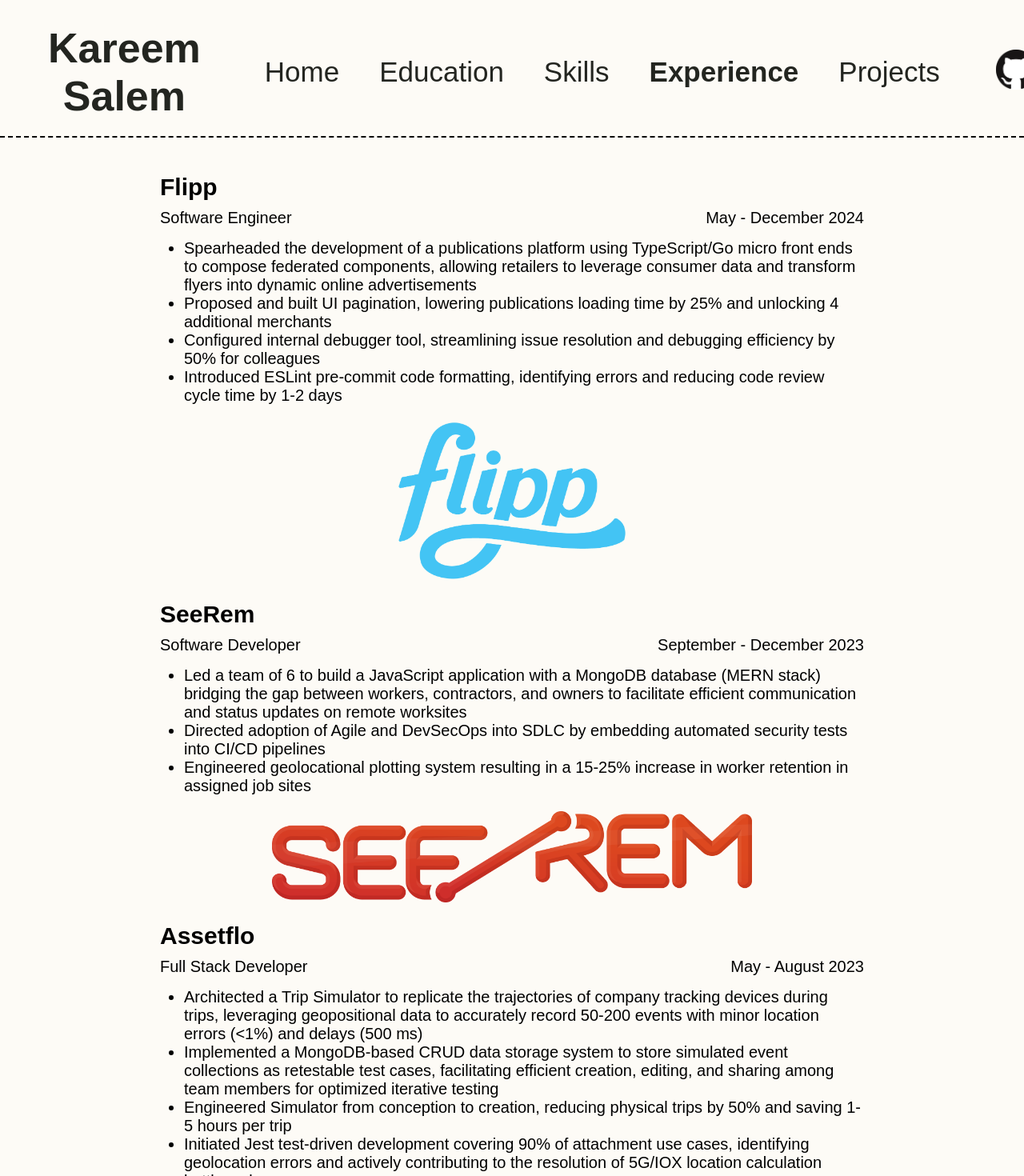
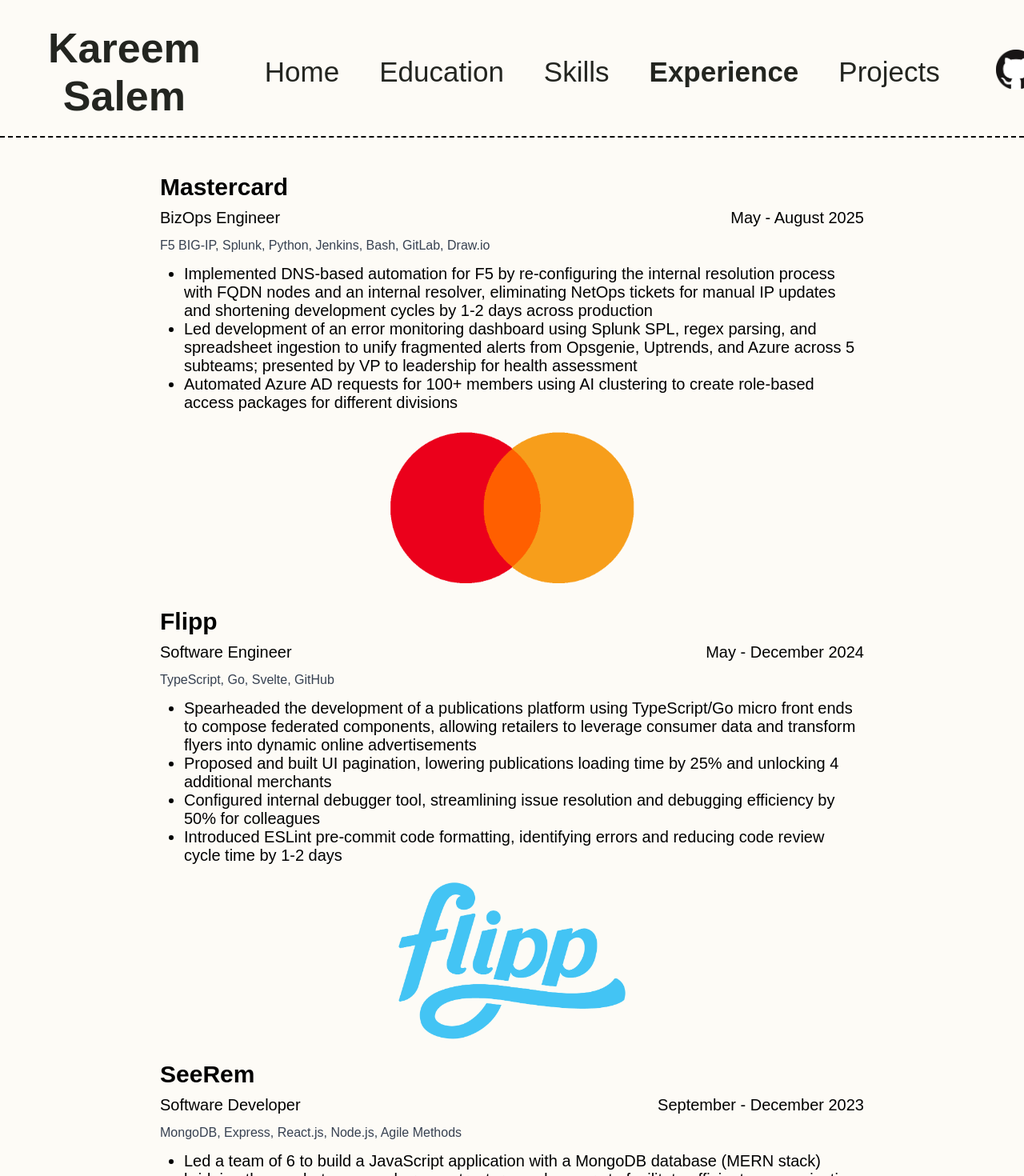
Before and after one commit to KareemSalem7/personal_website, a React (Create React App) app: page /exppage in a window 1280 px wide. Shown: the top 1470 px of the page at 80% size. Built offline with nearby package versions, Linux system fonts and the light colour scheme.

Commit message:
final touches

```diff
--- a/src/presentation/pages/Exp.js
+++ b/src/presentation/pages/Exp.js
@@ -3,7 +3,7 @@
 import AssetfloLogo from '../../assets/AssetfloLogo.png';
 import SeeRemLogo from '../../assets/seeRemLogo.png';
 import FlippLogo from '../../assets/flippLogo.png';
-// import MastercardLogo from '../../assets/mastercardLogo.png';
+import MastercardLogo from '../../assets/mastercardLogo.png';
 
 import React from 'react';
 
@@ -12,25 +12,29 @@
     <div className="Page">
       <Header activePage={4} />
       <main className="exp-container">
-      {/* <div className="header-container">
+        <div className="header-container">
           <h2 style={{ marginBottom: '10px' }}>Mastercard</h2>
           <div className="job-details">
             <span className="left">BizOps Engineer</span>
             <span style={{ marginBottom: '10px' }} className="right">May - August 2025</span>
           </div>
+          <div className="job-skills">F5 BIG-IP, Splunk, Python, Jenkins, Bash, GitLab, Draw.io</div>
         </div>
         <ul>
-          <li>TBD</li>
+          <li>Implemented DNS-based automation for F5 by re-configuring the internal resolution process with FQDN nodes and an internal resolver, eliminating NetOps tickets for manual IP updates and shortening development cycles by 1-2 days across production</li>
+          <li>Led development of an error monitoring dashboard using Splunk SPL, regex parsing, and spreadsheet ingestion to unify fragmented alerts from Opsgenie, Uptrends, and Azure across 5 subteams; presented by VP to leadership for health assessment</li>
+          <li>Automated Azure AD requests for 100+ members using AI clustering to create role-based access packages for different divisions</li>
         </ul>
 
-        <img src={MastercardLogo} style={{ maxHeight: '200px', width: 'auto', marginBottom: '50px', margin: '0 auto', display: 'block' }} alt="Mastercard Logo" /> */}
+        <img src={MastercardLogo} style={{ maxHeight: '200px', width: 'auto', marginBottom: '50px', margin: '0 auto', display: 'block' }} alt="Mastercard Logo" />
 
-      <div className="header-container">
+        <div className="header-container">
           <h2 style={{ marginBottom: '10px' }}>Flipp</h2>
           <div className="job-details">
             <span className="left">Software Engineer</span>
             <span style={{ marginBottom: '10px' }} className="right">May - December 2024</span>
           </div>
+          <div className="job-skills">TypeScript, Go, Svelte, GitHub</div>
         </div>
         <ul>
           <li>Spearheaded the development of a publications platform using TypeScript/Go micro front ends to compose federated components, allowing retailers to leverage consumer data and transform flyers into dynamic online advertisements</li>
@@ -47,6 +51,7 @@
             <span className="left">Software Developer</span>
             <span style={{ marginBottom: '10px' }} className="right">September - December 2023</span>
           </div>
+          <div className="job-skills">MongoDB, Express, React.js, Node.js, Agile Methods</div>
         </div>
         <ul>
           <li>Led a team of 6 to build a JavaScript application with a MongoDB database (MERN stack) bridging the gap between workers, contractors, and owners to facilitate efficient communication and status updates on remote worksites</li>
@@ -62,6 +67,7 @@
             <span className="left">Full Stack Developer</span>
             <span style={{ marginBottom: '10px' }} className="right">May - August 2023</span>
           </div>
+          <div className="job-skills">Python, React.js, MongoDB, MQTT</div>
         </div>
         <ul>
           <li>Architected a Trip Simulator to replicate the trajectories of company tracking devices during trips, leveraging geopositional data to accurately record 50-200 events with minor location errors (&lt;1%) and delays (500 ms)</li>
--- a/src/presentation/pages/Home.js
+++ b/src/presentation/pages/Home.js
@@ -21,8 +21,8 @@
         <div className="about-me-section">
           <h2 style={{ marginBottom: '10px', padding: '0' }}>About Me</h2>
           <p style={{ margin: '0', padding: '0' }}>
-          Hola Amigos! I'm a 4th year Computer Science Specialist student at the University
-          of Toronto. I have a passion for full stack application and enjoy creating solutions to optimize problems
+          Hola Amigos! I'm a 5th year Computer Science Specialist student at the University
+          of Toronto, based in Burlington, Ontario, Canada. I have a passion for full stack application and enjoy creating solutions to optimize problems
           aswell as fun games for people to enjoy. I'm Egyptian <span role="img" aria-label="rocket">🇪🇬</span> and for
           fun I enjoy playing soccer, exercising, reading, and cooking. Here you can check out my education, skills,
           experience, and projects.
--- a/src/presentation/pages/Proj.js
+++ b/src/presentation/pages/Proj.js
@@ -3,12 +3,41 @@
 import React from 'react';
 import petImage from '../../assets/petImage.png';
 import promptlyImage from '../../assets/promptlyImage.png';
+import fantasyFootballImg from '../../assets/fantasyFootballFC.png';
 
 function Proj() {
   return (
     <div className="Page">
       <Header activePage={5}/>
       <div className="project">
+        <h2>Fantasy Football FC</h2>
+        <div className="project-item">
+          <p className="left">C++, Python, PostgreSQL, Docker, Next.js, Tailwind CSS</p>
+          <p className="right">Feb. 2025 - Present</p>
+        </div>
+        <p>
+          <ul>
+            <li>Created a full-stack Premier League fantasy sports app with Google OAuth, team drafting, player trades, and a global leaderboard.</li>
+            <li>Integrated AI-driven features including team performance and bot trade evaluations, raising weekly roster activity by 30–50%.</li>
+            <li>Built scheduled GitHub Actions workflow to update 700+ players’ data for up-to-date standings and player performance records.</li>
+          </ul>
+        </p>
+        <div className="web-app-preview" style={{ display: 'flex', alignItems: 'center', justifyContent: 'center' }}>
+          <h5 style={{ marginRight: '20px', cursor: 'pointer', display: 'flex', alignItems: 'center', marginBottom:"60px" }}>
+            <a href="https://fantasyfootballfc.netlify.app/" target="_blank" rel="noopener noreferrer" className="link-style">
+              Check it out here <span role="img" aria-label="right arrow">➡️</span>
+            </a>
+          </h5>
+          <a href="https://fantasyfootballfc.netlify.app/" target="_blank" rel="noopener noreferrer">
+            <img
+              src={fantasyFootballImg}
+              alt="Fantasy Football FC Preview"
+              className="web-app-image"
+              style={{ maxHeight: '200px', width: 'auto', marginBottom: '20px', cursor: 'pointer' }}
+            />
+          </a>
+        </div>
+
         <h2>
           <a href="https://csc309-petpal-client.vercel.app/" className="link-style">Pet Adoption Web Application</a>
         </h2>
@@ -53,6 +82,9 @@
           <p className="left">Natural Language Understanding Application</p>
           <p className="right">September - December 2022</p>
         </div>
+        <p style={{ margin: '0 0 8px 0', fontStyle: 'italic' }}>
+          AI Chatbot Analyser | TLI Competition Finalist | JavaScript, AWS, Jest, Babel, Framer Motion, NLP
+        </p>
         <p>
           <ul>
             <li>
@@ -93,6 +125,9 @@
           <p className="left">Financial Chrome Extension</p>
           <p className="right">June - August 2022</p>
         </div>
+        <p style={{ margin: '0 0 8px 0', fontStyle: 'italic' }}>
+          Quick Stocks | Chrome DevTools, JavaScript, HTML/CSS, FinTech
+        </p>
         <p>
           <ul>
             <li>
--- a/src/presentation/styles/Exp.css
+++ b/src/presentation/styles/Exp.css
@@ -32,3 +32,9 @@
 .job-details .right {
   text-align: right;
 }
+
+.job-skills {
+  font-size: 16px;
+  color: #374151;
+  margin: 4px 0 10px 0;
+}
```
Also changed, not shown: src/assets/fantasyFootballFC.png (added).
